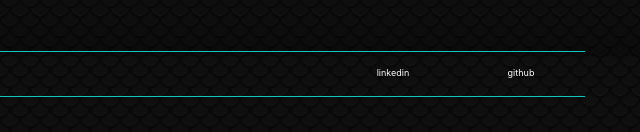
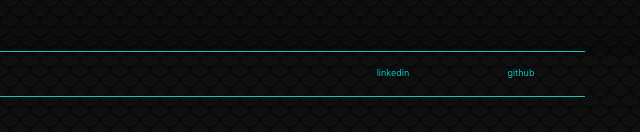
Before and after one commit to Kiananaik/Bootstrap-Homework-Responsive-Portfolio, a plain HTML site: page index.html in a window 1280 px wide. Shown: the part 744-876 px from the top of the page, 439-1079 px from the left. Drawn offline with nearby package versions, Linux system fonts and the light colour scheme.

Commit message:
changed color of footer links

```diff
--- a/assets/css/style.css
+++ b/assets/css/style.css
@@ -2,7 +2,7 @@ a,
 a:focus,
 a:active {
   /* color: rgb(17, 163, 127); ------ original bluish green ----- */
-  color: rgb(255, 255, 255);
+  color: rgb(15, 197, 188);
   text-decoration: none;
 }
 a:hover {
```
